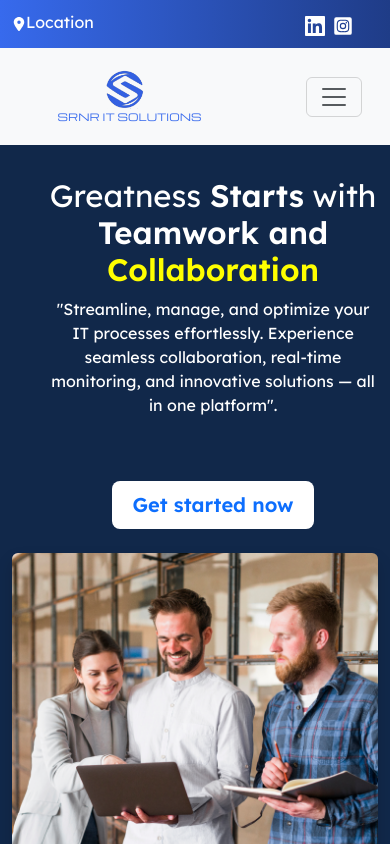
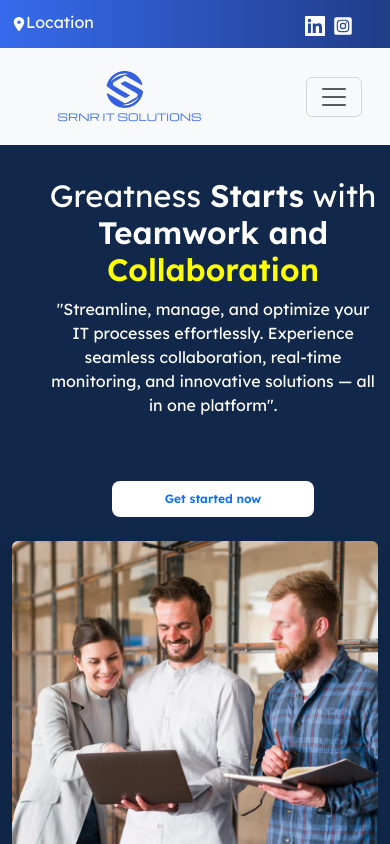
Before and after one commit to Tatasriram9/companywebsite, a React (Create React App) app: page / in a window 390 px wide. Shown: the top 844 px of the page. Built offline with nearby package versions, Linux system fonts and the light colour scheme.

Commit message:
8th version

```diff
--- a/src/assets/css/HomePage.module.css
+++ b/src/assets/css/HomePage.module.css
@@ -17,6 +17,7 @@
     }
     .getStart{
         width: 42vw !important;
+        font-size: 12px !important;
     }
 
 }
```
